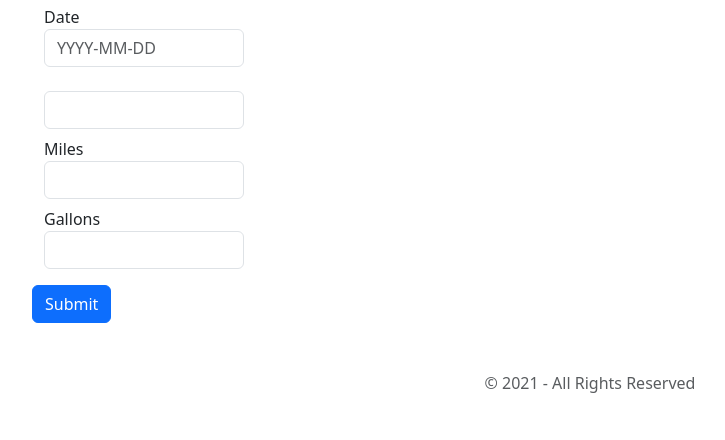
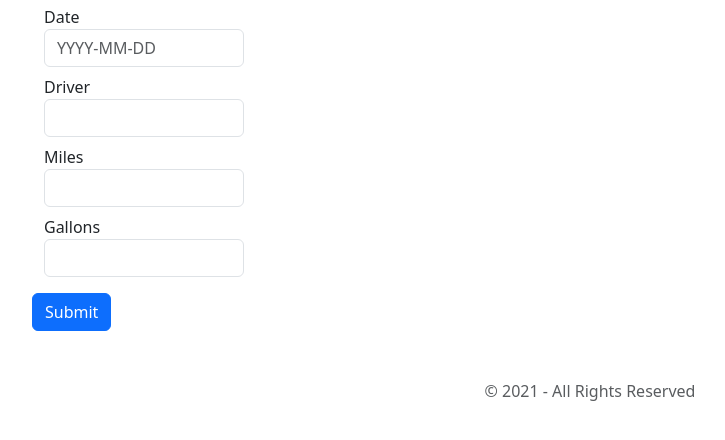
Before and after one commit to KQuiggins/Express_Trips, a website: page views/addTripForm.html in a window 1280 px wide. Shown: the part 252-692 px from the top of the page, without its empty margins (50-775 px from the left). Drawn offline with nearby package versions, Linux system fonts and the light colour scheme; files that its build step writes are made by us from their sources.

Commit message:
fixed accidental deletion of label

```diff
--- a/views/addTripForm.html
+++ b/views/addTripForm.html
@@ -29,7 +29,7 @@
 					/>
 				</div>
 				<div class="form-group">
-					<label class="mt-2" for="driver"></label>
+					<label class="mt-2" for="driver">Driver</label>
 					<input
 						type="text"
 						class="form-control"
```
